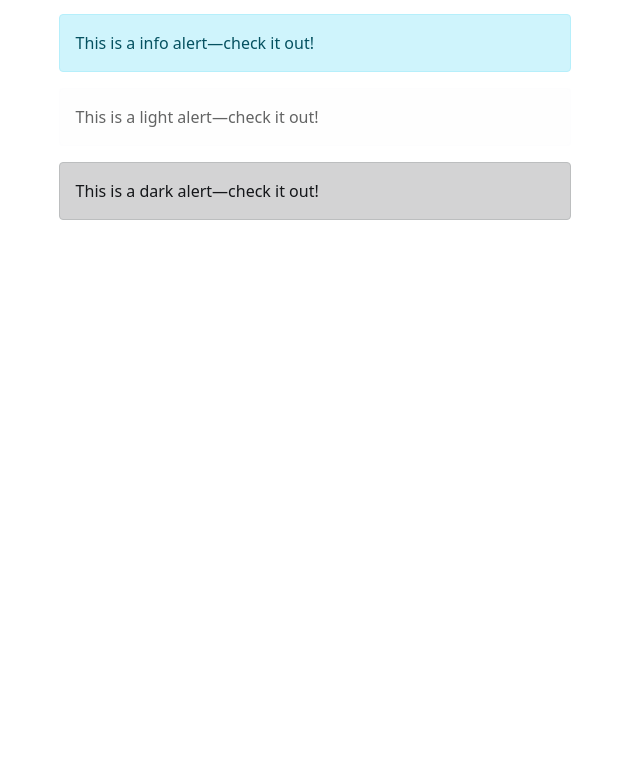
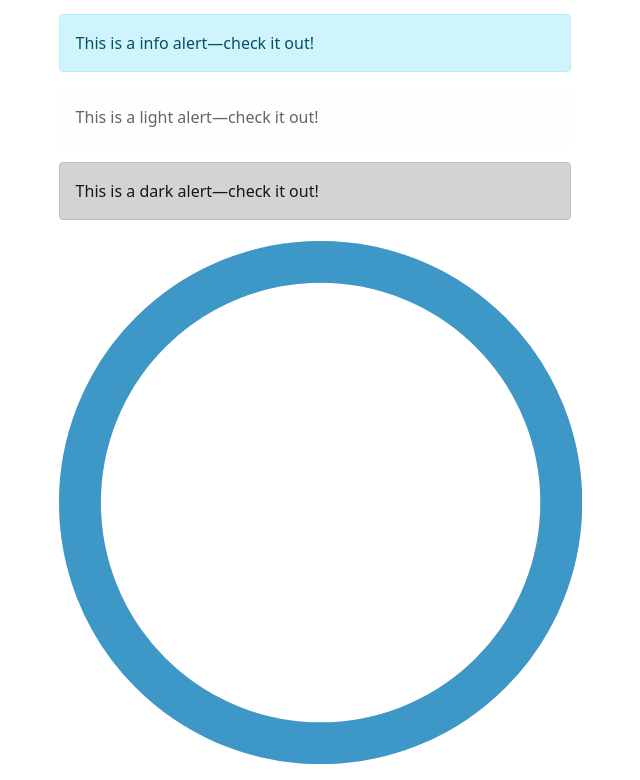
Before and after one commit to CarlyRaeJepsenStan/react-proj-combjelly, a React (Create React App) app: page / in a window 1280 px wide. Shown: the part 387-1167 px from the top of the page, without its empty margins (40-680 px from the left). Before the commit the page ends 800 px from the top, so only its background shows below. Built offline with nearby package versions, Linux system fonts and the light colour scheme.

Commit message:
4 files modified

```diff
--- a/package.json
+++ b/package.json
@@ -3,11 +3,12 @@
   "version": "0.0.0",
   "private": true,
   "dependencies": {
-    "@popperjs/core": "^2.10.2",
+    "@popperjs/core": "2.11.5",
     "@types/react": "18.0.15",
-    "bootstrap": "^5.1.3",
+    "bootstrap": "5.1.3",
     "react": "18.2.0",
     "react-bootstrap": "2.4.0",
+    "react-circular-progressbar": "^2.1.0",
     "react-dom": "18.2.0"
   },
   "scripts": {
--- a/src/App.js
+++ b/src/App.js
@@ -9,7 +9,3 @@ export default function App() {
     </div>
   );
 }
-
-function Component() {
-  <div> This is some random component that is reusable...?</div>;
-}
--- a/src/ProgressBarCard.js
+++ b/src/ProgressBarCard.js
@@ -0,0 +1,9 @@
+import React from 'react';
+
+import { CircularProgressbar } from 'react-circular-progressbar';
+
+import 'react-circular-progressbar/dist/styles.css';
+
+export default function CircularProgressBar() {
+  return <CircularProgressbar  />;
+}
--- a/src/index.js
+++ b/src/index.js
@@ -3,6 +3,7 @@ import { createRoot } from 'react-dom/client';
 
 import App from './App';
 import BasicExample from './BasicExample.js';
+import CircularProgressBar from './ProgressBarCard.js';
 
 import Container from 'react-bootstrap/Container';
 import Row from 'react-bootstrap/Row';
@@ -19,6 +20,7 @@ root.render(
       <Row>
         <Col>
           <BasicExample />
+          <CircularProgressBar />
         </Col>
 
         <Col>
```
